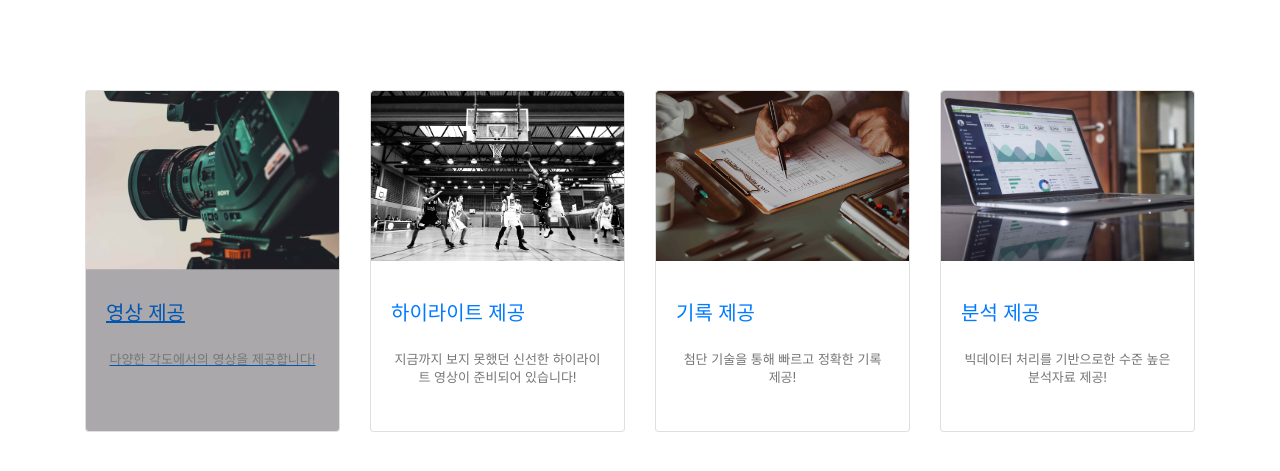
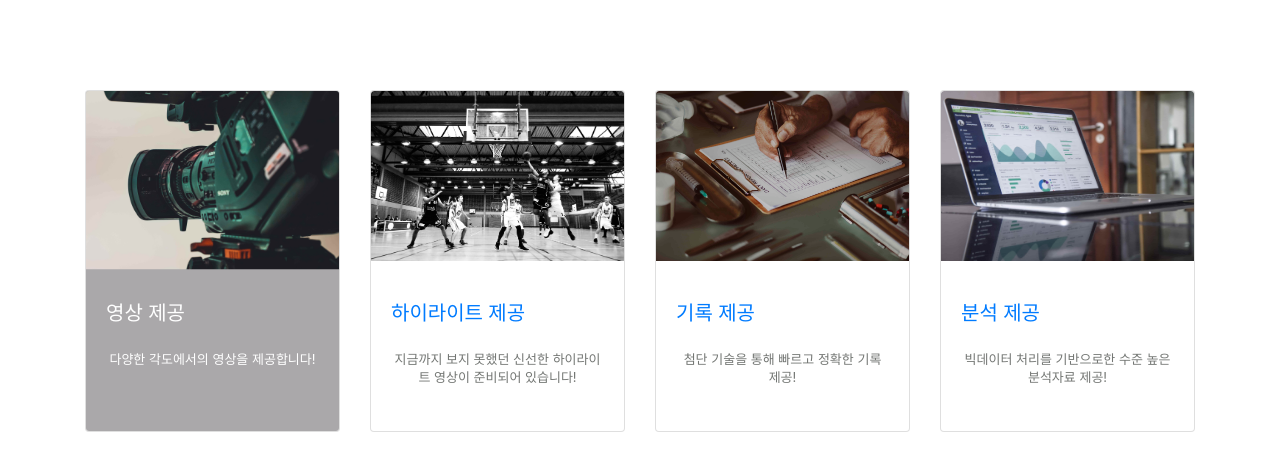
Before and after one commit to corea2244/BasicWeb_DreamShake_2020, a plain HTML site: page main.html in a window 1280 px wide. In both pictures the pointer is over the link 212 px from the left and 828 px from the top of the page. Shown: the part 567-1038 px from the top of the page. Drawn offline with nearby package versions, Linux system fonts and the light colour scheme.

Commit message:
Add files via upload

```diff
--- a/main.css
+++ b/main.css
@@ -37,7 +37,9 @@ header .language a:hover {background: #042e6f; color: #f2f2f2;}
 #serviceblock img {width: 100%; height: 170px; transform: scale(1); transition: all 0.3s;}
 #serviceblock a:hover img {transform: scale(1.1);}
 #serviceblock a > div {position: relative; padding: 40px 20px 0px; height: 170px;}
-#serviceblock a:hover  {background: #aaa8aa;}
+#serviceblock a:hover  {background: #aaa8aa; text-decoration: none;}
+#serviceblock a:hover .card-body .card-title {color: #FFFFFF;}
+#serviceblock a:hover .card-body .card-text {color: #FFFFFF;}
 #serviceblock a p {padding: 13px 0 0; font-size: 13px; color: #747774; line-height: 18px;}
 
 #container3 {display: block; width: 100%; height: 1000px; margin: 150px auto;}
```
